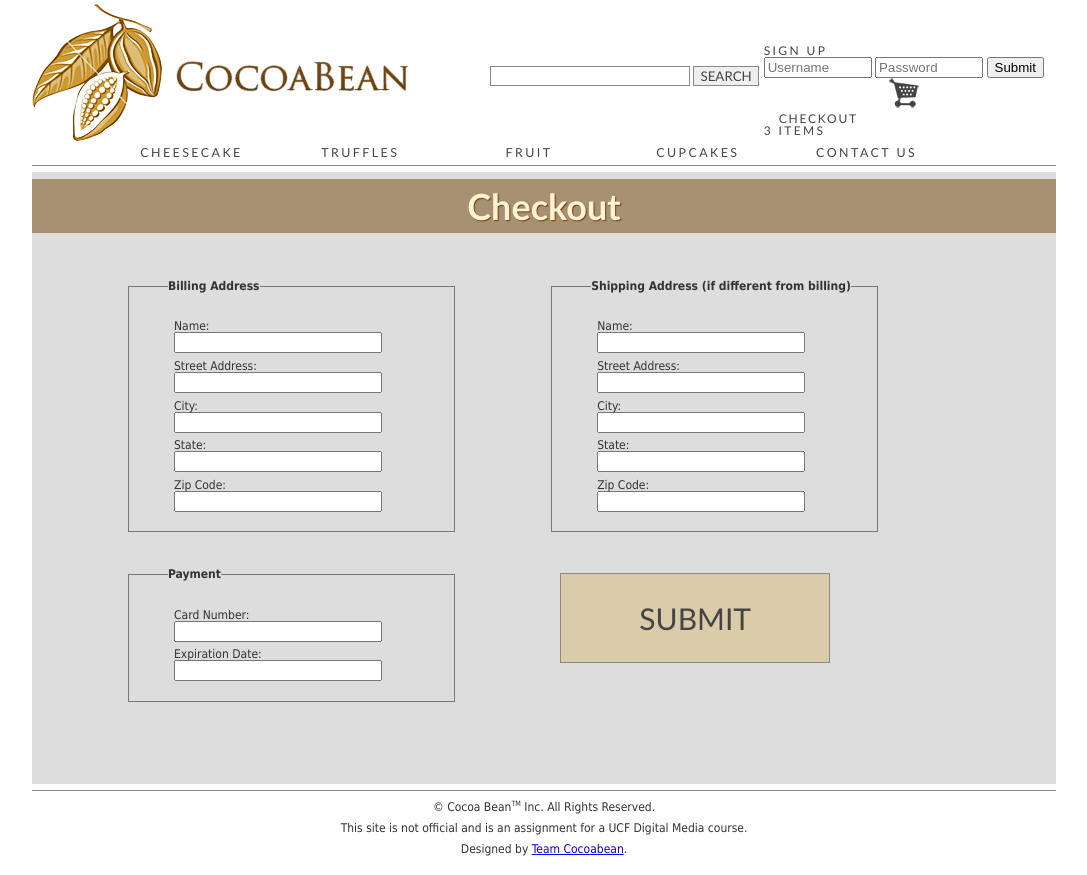
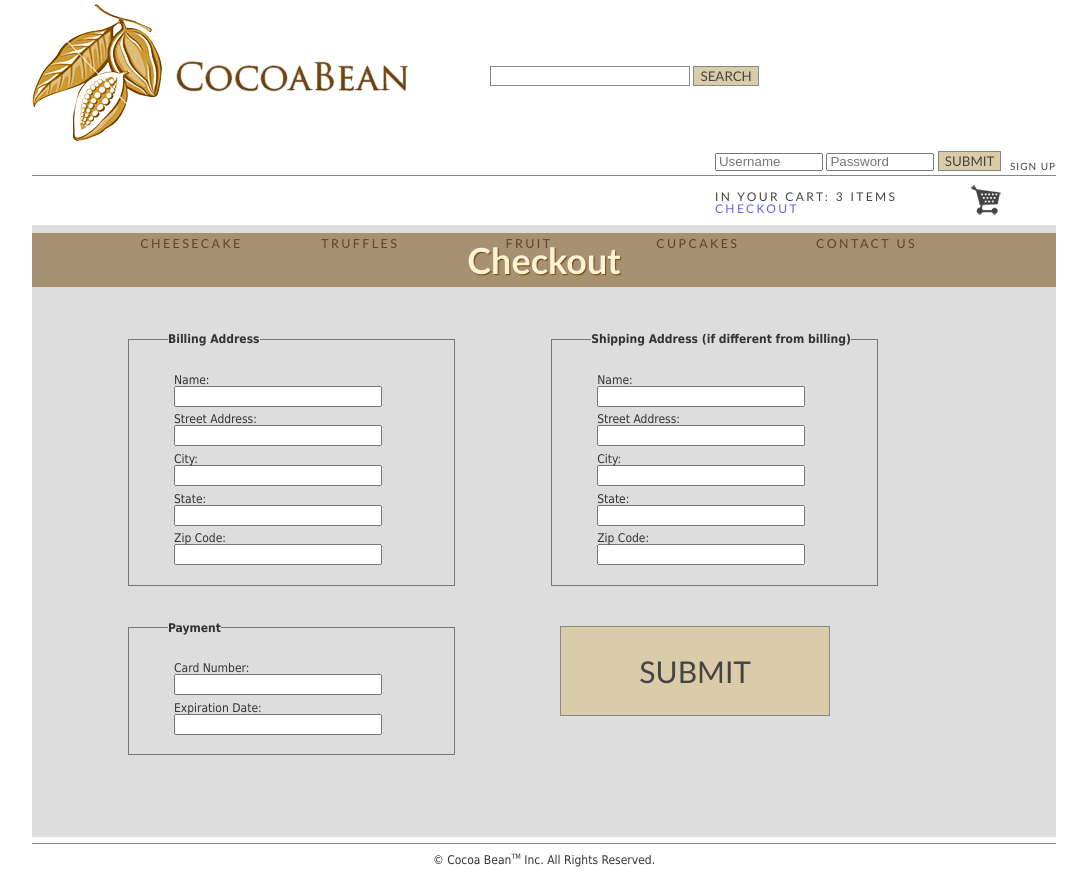
Before and after one commit to Takarou/cocoabean, a PHP site: page /cart.php in a window 1280 px wide. Shown: the top 875 px of the page, without its empty margins (96-1183 px from the left). Run offline with PHP 8.4, Linux system fonts and the light colour scheme.

Commit message:
Cleaned up login form positioning and styles.

```diff
--- a/css/style.css
+++ b/css/style.css
@@ -12,13 +12,10 @@ body	{
 header
 {
 	width: 80%;
-	height: 165px;
+	/*height: 165px;*/
+	height: 175px;
 	margin: 0 auto;
 	border-bottom: #888 1px solid;
-}
-header #cart #signup
-{
-	color: blue;
 }
 header #header-login form
 {
@@ -63,41 +60,66 @@ header a:hover	{
 	color: #74c9db;
 }
 
-.current a	{
+header .current a	{
 	color: #74c9db;
 	text-decoration: none;
 }
 
-.cart
+header .cart
 {
 	float: right;
-	margin: 3.75em 1em auto auto;
+	margin: 5.45em 0 0 0;
 }
 
-.cart li	{
-	font-size: 0.9em;
-	text-transform: uppercase;
-	text-align: center;
-	line-height: 0.8em;
-}
-
-.cart input[id="username"]
+header .cart input[id="login-username"]
 {
 	width: 100px;
+	height: 11.5px;
 }
-.cart input[id="password"]
+header .cart input[id="login-password"]
 {
 	width: 100px;
+	height: 11.5px;
 }
-
-#cart-image	{
+header .cart input[id="login-submit"]
+{
+	font-family: "Calibri","Helvetica", sans-serif;
+	text-transform: uppercase;
+	color: #444;
+	border: #888 solid 1px;
+	background: #dbcca9;
+}
+header .cart #login-signup
+{
+	font-size: 10px;
+	margin-left: 5px;
+	position: relative;
+	top: 4px;
+	letter-spacing: 0.1em;
+}
+header .cart #cart-contents
+{
+	width: 230px;
+	margin-top: 20px;
+	margin-bottom: -20px;
+}
+header .cart #cart-checkout
+{
+	color: rgb(100,100,230);
+}
+header .cart #cart-checkout:hover
+{
+	/*color: rgb(200,100,100);*/
+}
+header #cart-image
+{
 	background: url('../img/cart.png') top center no-repeat;
-	padding: 35px 15px 0px 15px;
-	font-size: 1em;
-}
-
-#cart-image a	{
-	letter-spacing: .15em;
+	width: 30px;
+	height: 30px;
+	float: right;
+	position: relative;
+	top: -10px;
+	left: -55px;
 }
 
 nav
@@ -105,6 +127,7 @@ nav
 	clear: both;
 	width: 85%;
 	margin: 0 auto;
+	padding-top: 12px;
 }
 
 nav ul li
@@ -120,19 +143,19 @@ nav a
 	font-size: 12.4px;
 }
 
-#searchform	{
+header #searchform	{
 	float: left;
 	margin: 5.5em auto auto 58px;
 }
 
-#search	{
+header #search	{
 	font-family: "Calibri","Helvetica", sans-serif;
 	text-transform: uppercase;
 	color: #444;
 	border: #888 solid 1px;
-	/*background: #dbcca9;*/
+	background: #dbcca9;
 }
-#searchbox	{
+header #searchbox	{
 	font-family: "Calibri","Helvetica", sans-serif;
 	text-transform: uppercase;
 	color: #444;
--- a/php-includes/header-include.php
+++ b/php-includes/header-include.php
@@ -7,19 +7,19 @@
 	</form>
 
 	<div class="cart">
-		<a id="signup" href="#">Sign up</a>
-
 		<form action="login.php" method="post">
-			<input id="username" placeholder="Username" type="text"></input>
-			<input id="password" placeholder="Password" type="text"></input>
-			<input type="submit" value="Submit"></input>
+			<input id="login-username" placeholder="Username" type="text"></input>
+			<input id="login-password" placeholder="Password" type="text"></input>
+			<input id="login-submit" type="submit" value="Submit"></input>
+			<a id="login-signup" href="#">Sign up</a>
 		</form>
 
-		<div id="cart-image">
-			<a href="cart.php">Checkout</a>
+		<div id="cart-contents">
+			<a href="cart.php">In your cart: 3 items</a><br/>
+			<a href="cart.php" id="cart-checkout">Checkout</a><br/>
 		</div>
-		<a href="cart.php">3 items</a>
-	</div>
+		<div id="cart-image"></div>
+	</div><!--/.cart-->
 
 	<nav>
 		<ul>
```
